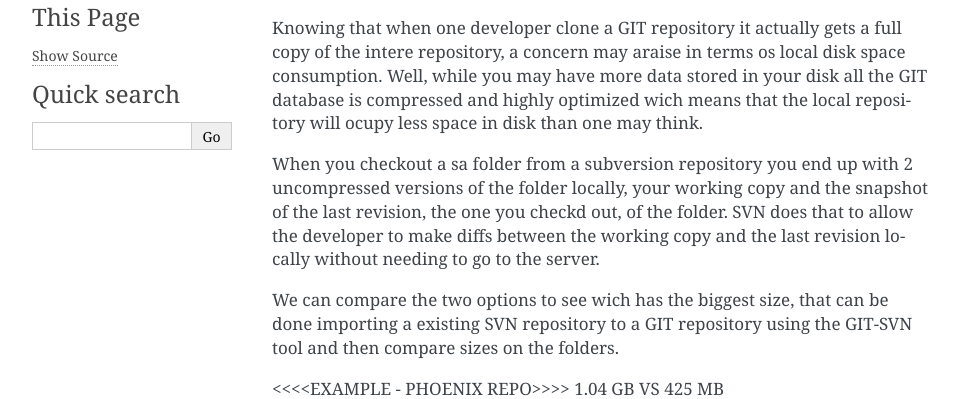
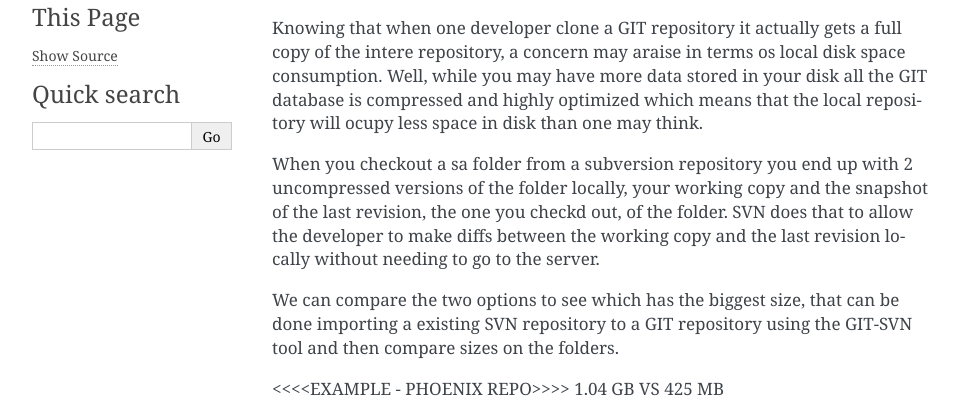
Before and after one commit to pedrostc/svn-vs-git, a Sphinx documentation site: the page built from docs/presentation.md, in a window 1280 px wide and 1400 px high. Shown: the part 336-735 px from the top of the window, without its empty margins (148-1108 px from the left). Built offline with Sphinx 7.4.7, drawn with Linux system fonts in a browser that asks for light colours; some of the changed text lies outside the part shown.

Commit message:
corrected the spelling of the word 'which'

```diff
--- a/docs/presentation.md
+++ b/docs/presentation.md
@@ -9,11 +9,11 @@
 
 ## Space Consumption
 
-Knowing that when one developer clone a GIT repository it actually gets a full copy of the intere repository, a concern may araise in terms os local disk space consumption. Well, while you may have more data stored in your disk all the GIT database is compressed and highly optimized wich means that the local repository will ocupy less space in disk than one may think.
+Knowing that when one developer clone a GIT repository it actually gets a full copy of the intere repository, a concern may araise in terms os local disk space consumption. Well, while you may have more data stored in your disk all the GIT database is compressed and highly optimized which means that the local repository will ocupy less space in disk than one may think.
 
 When you checkout a sa folder from a subversion repository you end up with 2 uncompressed versions of the folder locally, your working copy and the snapshot of the last revision, the one you checkd out, of the folder. SVN does that to allow the developer to make diffs between the working copy and the last revision locally without needing to go to the server.
 
-We can compare the two options to see wich has the biggest size, that can be done importing a existing SVN repository to a GIT repository using the GIT-SVN tool and then compare sizes on the folders.
+We can compare the two options to see which has the biggest size, that can be done importing a existing SVN repository to a GIT repository using the GIT-SVN tool and then compare sizes on the folders.
 
 <<<<EXAMPLE - PHOENIX REPO>>>>
 1.04 GB VS 425 MB
@@ -35,11 +35,11 @@
 
 Tags and branches are very similar in both systems. For SVN a TAG is just another folder on the main repository, that shouldn't receive any update and remaing static, that can be achieved using access restrictions on the new tag.
 
-On git a tag is a static pointer to a specific commit. Unlike the branch pointer, the tag pointer is static, wich means that it cannot be moved to another commit.
+On git a tag is a static pointer to a specific commit. Unlike the branch pointer, the tag pointer is static, which means that it cannot be moved to another commit.
 
 ## Security
 
-SVN offers a more granular security control, you can have different access rights for each folder on your repository, remember that tags and branches are also folders, wich if perfect for a top-down management.
+SVN offers a more granular security control, you can have different access rights for each folder on your repository, remember that tags and branches are also folders, which if perfect for a top-down management.
 
 GIT security is repository-wise, you can allow or revoke access of a user to the whole repository only. You can apply read-only access to certain branches also, but for the whole repository, never to a single folder or file.
 
```
